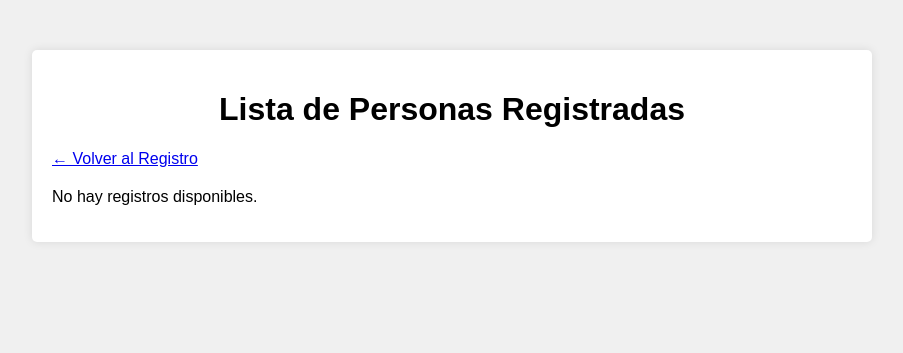
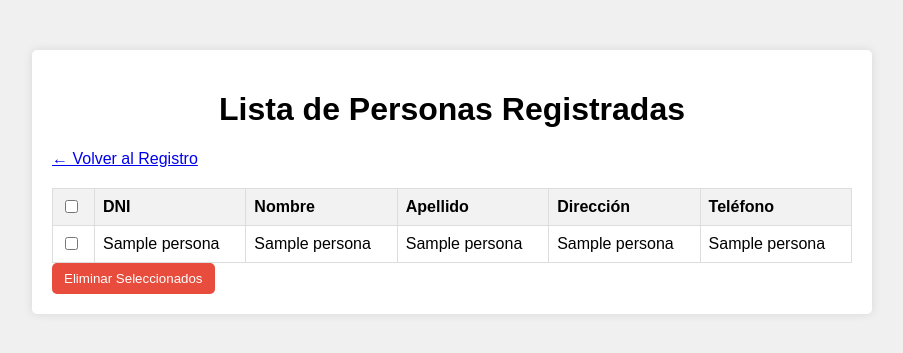
Before and after one commit to ArnyBalbin/practica-nube, a Flask app: page /administrar in a window 1280 px wide. Shown: the top 353 px of the page, without its empty margins (188-1091 px from the left). Run offline with Flask 3, Linux system fonts and the light colour scheme; a database or web service that is not in the repository returns one stand-in record (values such as "Sample title"); some libraries are stand-ins or nearby versions.

Commit message:
otravezxd

```diff
--- a/templates/administrar.html
+++ b/templates/administrar.html
@@ -13,7 +13,7 @@
         <a href="/" class="administrar-link">← Volver al Registro</a>
         <div class="separator"></div>
 
-        {% if personas %}
+        {% if registros %}
         <form action="/eliminar" method="post" onsubmit="return confirm('¿Seguro que deseas eliminar los seleccionados?');">
             <table>
                 <thead>
@@ -27,7 +27,7 @@
                     </tr>
                 </thead>
                 <tbody>
-                    {% for persona in personas %}
+                    {% for persona in registros %}
                     <tr>
                         <td><input type="checkbox" name="seleccion" value="{{ persona[0] }}"></td>
                         <td>{{ persona[1] }}</td>
```
